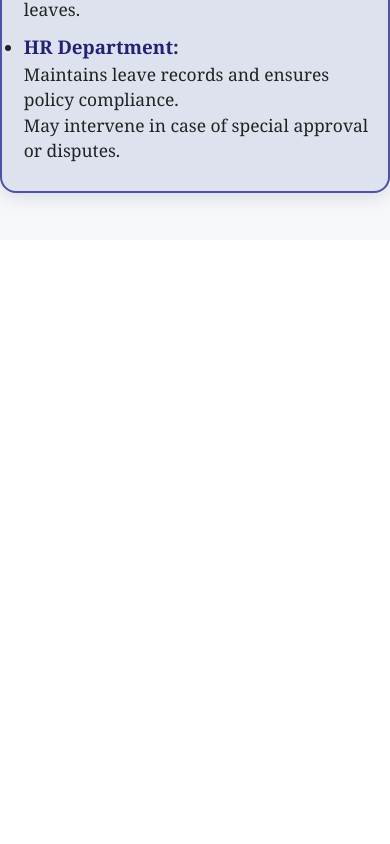
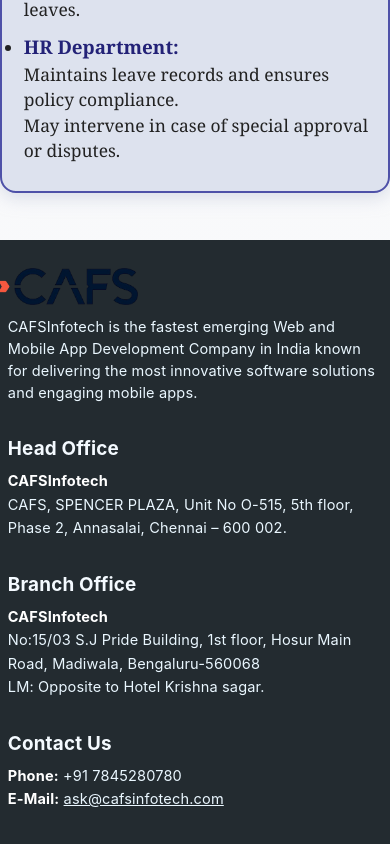
Before and after one commit to LordSpudnik/360-HRMS, a React (Create React App) app: page /leave-management in a window 390 px wide. Shown: the part 2677-3521 px from the top of the page. Before the commit the page ends 2917 px from the top, so only its background shows below. Built offline with nearby package versions, Linux system fonts and the light colour scheme; the HTML template or start-up script is replaced by a standard one.

Commit message:
Added footer

```diff
--- a/src/Components/Homepage.js
+++ b/src/Components/Homepage.js
@@ -24,6 +24,7 @@ import CountUpOnView from "./CountUpOnView";
 import SearchBar from "./pages/SearchBar";
 import Navbar from "./pages/Navbar";
 import { useEffect } from "react";
+import Footer from "./pages/Footer";
 
 function useScrollAnimation() {
   useEffect(() => {
@@ -350,6 +351,7 @@ const Homepage = () => {
         </div>
       </section>
       {/* --- End Testimonial Section --- */}
+      <Footer />
     </div>
   );
 };
--- a/src/Components/pages/Employees.js
+++ b/src/Components/pages/Employees.js
@@ -1,6 +1,7 @@
 import React, { useState, useEffect } from "react";
 import { motion } from "framer-motion";
 import Navbar from "./Navbar";
+import Footer from "./Footer";
 import "./Employees.css";
 import {
   FaPhoneAlt, FaEnvelope, FaFacebookF, FaInstagram, FaLinkedinIn, FaPinterestP
@@ -183,6 +184,7 @@ export default function Employees() {
         </div>
         {/* --- End Employee Monitoring and Reporting Section --- */}
       </motion.div>
+      <Footer />
     </div>
   );
 }
--- /dev/null
+++ b/src/Components/pages/Footer.css
@@ -0,0 +1,129 @@
+.footer {
+  width: 100%;
+  background: #232b30;
+  color: #eaf7ff;
+  padding: 0;
+  margin: 0;
+  font-family: 'Inter', 'Segoe UI', Arial, sans-serif;
+  letter-spacing: 0.01em;
+}
+
+.footer-container {
+  display: flex;
+  flex-direction: row;
+  justify-content: flex-start;
+  align-items: flex-start;
+  gap: 4vw;
+  padding: 48px 4vw 32px 4vw;
+  max-width: 2000px;
+  margin: 0 auto;
+}
+
+.footer-col {
+  flex: 1 1 0;
+  min-width: 220px;
+  max-width: 400px;
+  display: flex;
+  flex-direction: column;
+  justify-content: flex-start;
+}
+
+.footer-about {
+  flex: 1.7 1 0;
+  min-width: 320px;
+  max-width: 500px;
+  margin-right: 1vw;
+}
+
+.footer-logo {
+  width: 270px;
+  height: auto;
+  margin-bottom: 28px;
+  margin-left: -10px;
+  margin-top: 0;
+  display: block;
+}
+
+.footer-about-text {
+  font-size: 1.3rem;
+  font-weight: 400;
+  color: #eaf7ff;
+  margin-top: 0;
+  margin-bottom: 0;
+  line-height: 1.5;
+}
+
+.footer-col-title {
+  font-size: 2.2rem;
+  font-weight: 700;
+  color: #f4faff;
+  margin-bottom: 18px;
+  margin-top: 0;
+  font-family: 'Inter', 'Segoe UI', Arial, sans-serif;
+  letter-spacing: 0.01em;
+}
+
+.footer-col-content {
+  font-size: 1.3rem;
+  font-weight: 400;
+  color: #eaf7ff;
+  line-height: 1.6;
+}
+
+.footer-col-content strong {
+  font-weight: 700;
+  color: #fff;
+}
+
+.footer-col-content a {
+  color: #eaf7ff;
+  text-decoration: underline;
+  transition: color 0.2s;
+}
+.footer-col-content a:hover {
+  color: #e86b4b;
+}
+
+/* Responsive adjustments */
+@media (max-width: 1100px) {
+  .footer-container {
+    flex-direction: column;
+    gap: 2.5rem;
+    padding: 36px 4vw 28px 4vw;
+    align-items: flex-start;
+  }
+  .footer-col,
+  .footer-about {
+    min-width: unset;
+    max-width: 99vw;
+    margin: 0 0 12px 0;
+  }
+  .footer-logo {
+    width: 210px;
+    margin-bottom: 18px;
+  }
+  .footer-col-title {
+    font-size: 1.5rem;
+    margin-bottom: 10px;
+  }
+  .footer-col-content, .footer-about-text {
+    font-size: 1.05rem;
+  }
+}
+
+@media (max-width: 600px) {
+  .footer-container {
+    padding: 28px 2vw 20px 2vw;
+    gap: 1.3rem;
+  }
+  .footer-logo {
+    width: 140px;
+    margin-bottom: 12px;
+  }
+  .footer-col-title {
+    font-size: 1.18rem;
+  }
+  .footer-col-content, .footer-about-text {
+    font-size: 0.91rem;
+  }
+}
--- /dev/null
+++ b/src/Components/pages/Footer.js
@@ -0,0 +1,44 @@
+import React from "react";
+import "./Footer.css";
+import cafsLogo from "./assets/icons/logo.png"; // Save the logo (as visible in the screenshot) in this path, or adjust the path as necessary.
+
+export default function Footer() {
+  return (
+    <footer className="footer">
+      <div className="footer-container">
+        {/* Logo & About */}
+        <div className="footer-col footer-about">
+          <img src={cafsLogo} alt="CAFS Infotech Logo" className="footer-logo" />
+          <div className="footer-about-text">
+            CAFSInfotech is the fastest emerging Web and Mobile App Development Company in India known for delivering the most innovative software solutions and engaging mobile apps.
+          </div>
+        </div>
+        {/* Head Office */}
+        <div className="footer-col">
+          <div className="footer-col-title">Head Office</div>
+          <div className="footer-col-content">
+            <strong>CAFSInfotech</strong><br/>
+            CAFS, SPENCER PLAZA, Unit No O-515, 5th floor, Phase 2, Annasalai, Chennai – 600 002.
+          </div>
+        </div>
+        {/* Branch Office */}
+        <div className="footer-col">
+          <div className="footer-col-title">Branch Office</div>
+          <div className="footer-col-content">
+            <strong>CAFSInfotech</strong><br/>
+            No:15/03 S.J Pride Building, 1st floor, Hosur Main Road, Madiwala, Bengaluru-560068<br/>
+            LM: Opposite to Hotel Krishna sagar.
+          </div>
+        </div>
+        {/* Contact */}
+        <div className="footer-col">
+          <div className="footer-col-title">Contact Us</div>
+          <div className="footer-col-content">
+            <strong>Phone:</strong> +91 7845280780<br/>
+            <strong>E-Mail:</strong> <a href="mailto:ask@cafsinfotech.com">ask@cafsinfotech.com</a>
+          </div>
+        </div>
+      </div>
+    </footer>
+  );
+}
--- a/src/Components/pages/LeaveManagement.js
+++ b/src/Components/pages/LeaveManagement.js
@@ -1,6 +1,7 @@
 import React, { useState, useEffect } from "react";
 import Navbar from "./Navbar";
 import SearchBar from "./SearchBar";
+import Footer from "./Footer";
 import "./LeaveManagement.css";
 import { FaPhoneAlt, FaEnvelope, FaFacebookF, FaInstagram, FaLinkedinIn, FaPinterestP } from "react-icons/fa";
 import { IoLogoFlickr, IoLogoWhatsapp } from "react-icons/io5";
@@ -181,6 +182,7 @@ export default function LeaveManagement() {
           </div>
         </div>
       </div>
+      <Footer />
     </div>
   );
 }
--- a/src/Components/pages/Payroll.js
+++ b/src/Components/pages/Payroll.js
@@ -7,6 +7,7 @@ import {
 } from "react-icons/fa";
 import { IoLogoFlickr, IoLogoWhatsapp } from "react-icons/io5";
 import { FaXTwitter } from "react-icons/fa6";
+import Footer from "./Footer";
 
 // Main illustration
 import payrollImage from "./assets/imgs/payroll.png";
@@ -488,6 +489,7 @@ export default function Payroll() {
         {/* End Payroll Tracking Section */}
 
       </div>
+      <Footer />
     </div>
   );
 }
--- a/src/Components/pages/Recruitment.js
+++ b/src/Components/pages/Recruitment.js
@@ -10,6 +10,7 @@ import {
 } from "react-icons/fa";
 import { IoLogoFlickr, IoLogoWhatsapp } from "react-icons/io5";
 import { FaXTwitter } from "react-icons/fa6";
+import Footer from "./Footer";
 
 // Scroll animation hook (same logic as homepage/employees)
 function useScrollAnimation() {
@@ -236,6 +237,7 @@ export default function Recruitment() {
           {/* End Candidate Tracking Section */}
         </div>
       </div>
+      <Footer />
     </div>
   );
 }
--- a/src/Components/pages/TimeOffice.js
+++ b/src/Components/pages/TimeOffice.js
@@ -16,6 +16,7 @@ import lateArrivalImg from "./assets/imgs/time office_late.png";
 import overtimeSectionImg from "./assets/imgs/time office_overtime.png";
 import payrollImg from "./assets/imgs/time office_payroll.png";
 import complianceImg from "./assets/imgs/time office_compliance.png";
+import Footer from "./Footer";
 
 function useScrollAnimation() {
   useEffect(() => {
@@ -331,6 +332,7 @@ export default function TimeOffice() {
           {/* --- END Integration & Compliance Section --- */}
         </div>
       </div>
+      <Footer />
     </div>
   );
 }
```
Also changed, not shown: src/Components/pages/assets/icons/logo.png (added).
